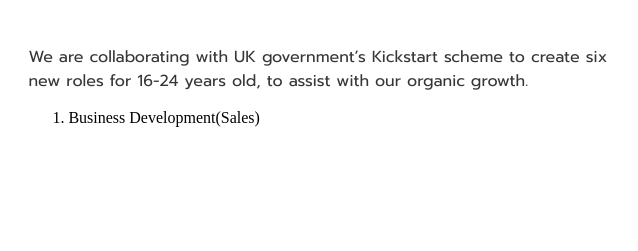
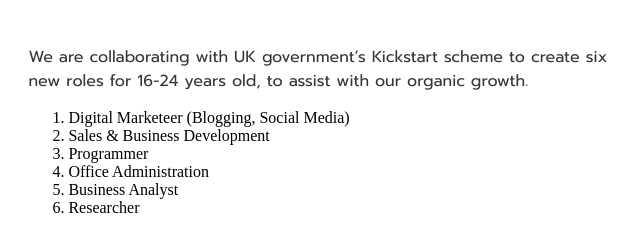
Before and after one commit to cubrics/cubrics.github.io, a plain HTML site: page careers.html in a window 1280 px wide. Shown: the part 2444-2695 px from the top of the page, 490-1128 px from the left. Before the commit the page ends 2635 px from the top, so only its background shows below. Drawn offline with Linux system fonts and the light colour scheme.

Commit message:
Update careers.html

```diff
--- a/careers.html
+++ b/careers.html
@@ -155,7 +155,12 @@
             We are collaborating with UK government’s Kickstart scheme to create six new roles for 16-24 years old, to assist with our organic growth.
           </p>
           <ol>
-            <li>Business Development(Sales)</li>
+            <li>Digital Marketeer (Blogging, Social Media)</li>
+            <li>Sales & Business Development</li>
+            <li>Programmer</li>
+            <li>Office Administration</li>
+            <li>Business Analyst</li>
+            <li>Researcher</li>
           </ol>
         </div>
       </div>
```
